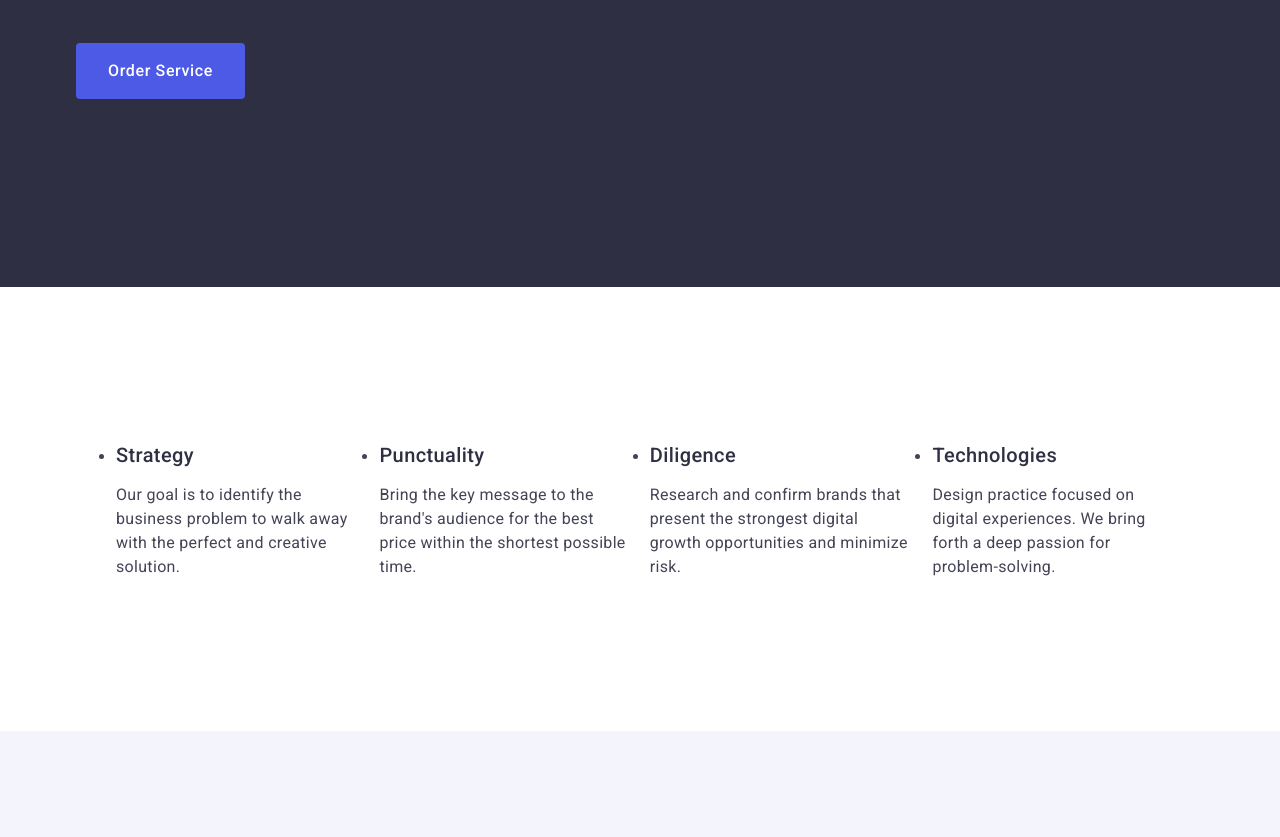
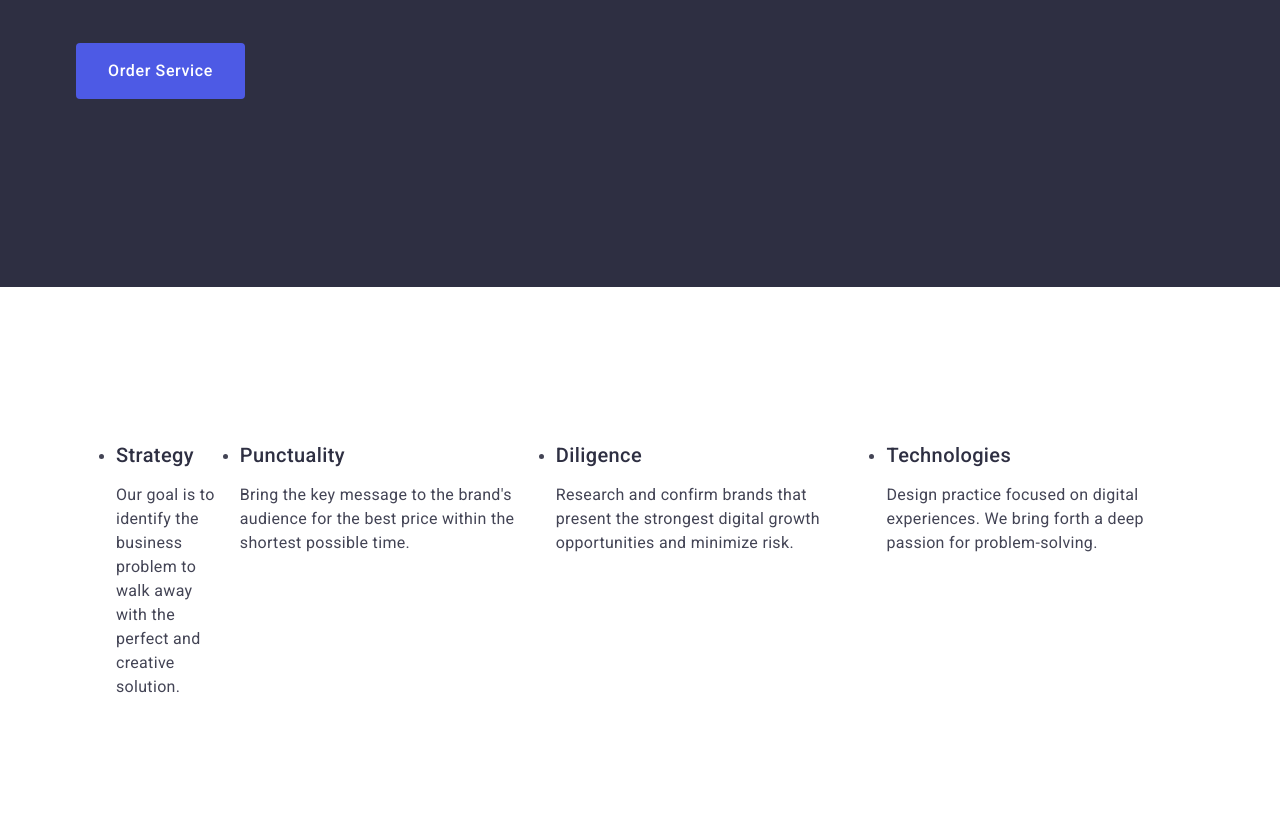
Before and after one commit to Max6711/goit-markup-hw-03, a plain HTML site: page index.html in a window 1280 px wide. Shown: the part 463-1300 px from the top of the page. Drawn offline with nearby package versions, Linux system fonts and the light colour scheme.

Commit message:
Update styles.css

```diff
--- a/css/styles.css
+++ b/css/styles.css
@@ -180,7 +180,7 @@ gap: 24px;
 margin-right: 24px;
 }
 
-middle_li{
+.middle_li:first-child{
     width: calc((100% - 72px) / 4);
 }
 .text-scnd {
```
